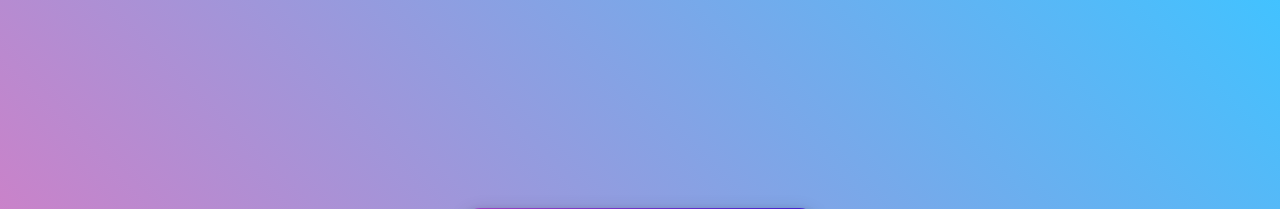
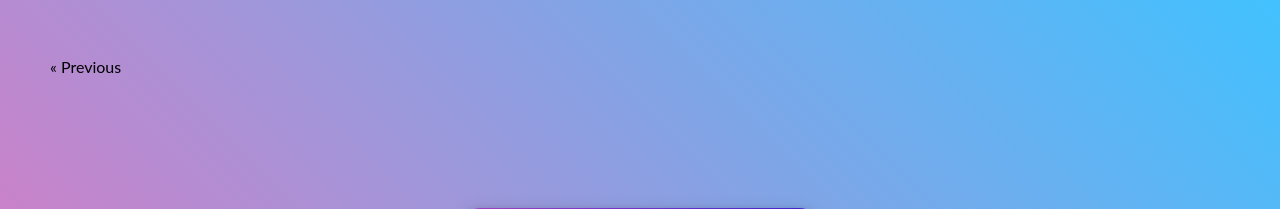
Before and after one commit to Jazzy-Family-Creation/Jazzy_Website, a Django app: page /login/ in a window 1280 px wide. Shown: the top 209 px of the page. Run offline with Django 3.2, Linux system fonts and the light colour scheme; some libraries are stand-ins or nearby versions.

Commit message:
login back button to home page

```diff
--- a/app/static/styles.css
+++ b/app/static/styles.css
@@ -253,7 +253,7 @@ a:hover {
   padding: 100px 100px 100px;
   border-style: hidden;
 }
-a#download {
+/* a#download {
   display: block;
   text-align: center;
   width: 150px;
@@ -265,4 +265,17 @@ a#download {
   border: 1px solid #fff;
   text-decoration: none;
   border-radius: 10px;
+} */
+
+/* back button for login page */
+.previous {
+  color: black;
+  position: absolute;
+  top: 0;
+  left: 0;
+
+  margin-left: 50px;
+  margin-top: 5px;
+  padding-top: 50px;
+  position: fixed;
 }
--- a/app/templates/index.html
+++ b/app/templates/index.html
@@ -49,14 +49,9 @@
     <div id="Large_Circle"></div>
     <div id="Medium_Circle"></div>
     <div id="Small_Circle"></div>
-<<<<<<< HEAD
     <div id="banner">
       <h1 class="title-home">Jazzy's Family Creations</h1>
     </div>
-=======
-
-    <h1 class="home-title">Jazzy's Family Creations</h1>
->>>>>>> 8f33b43f6704d3ca36e64bda56dfa00b287dae88
   </body>
   <script>
     function openNav() {
--- a/app/templates/login.html
+++ b/app/templates/login.html
@@ -98,6 +98,8 @@
     </style>
   </head>
   <body>
+    <a href="/" class="previous">&laquo; Previous</a>
+
     <div class="container h-100">
       <div class="d-flex justify-content-center h-100">
         <div class="user_card">
```
Also changed, not shown: db.sqlite3.
